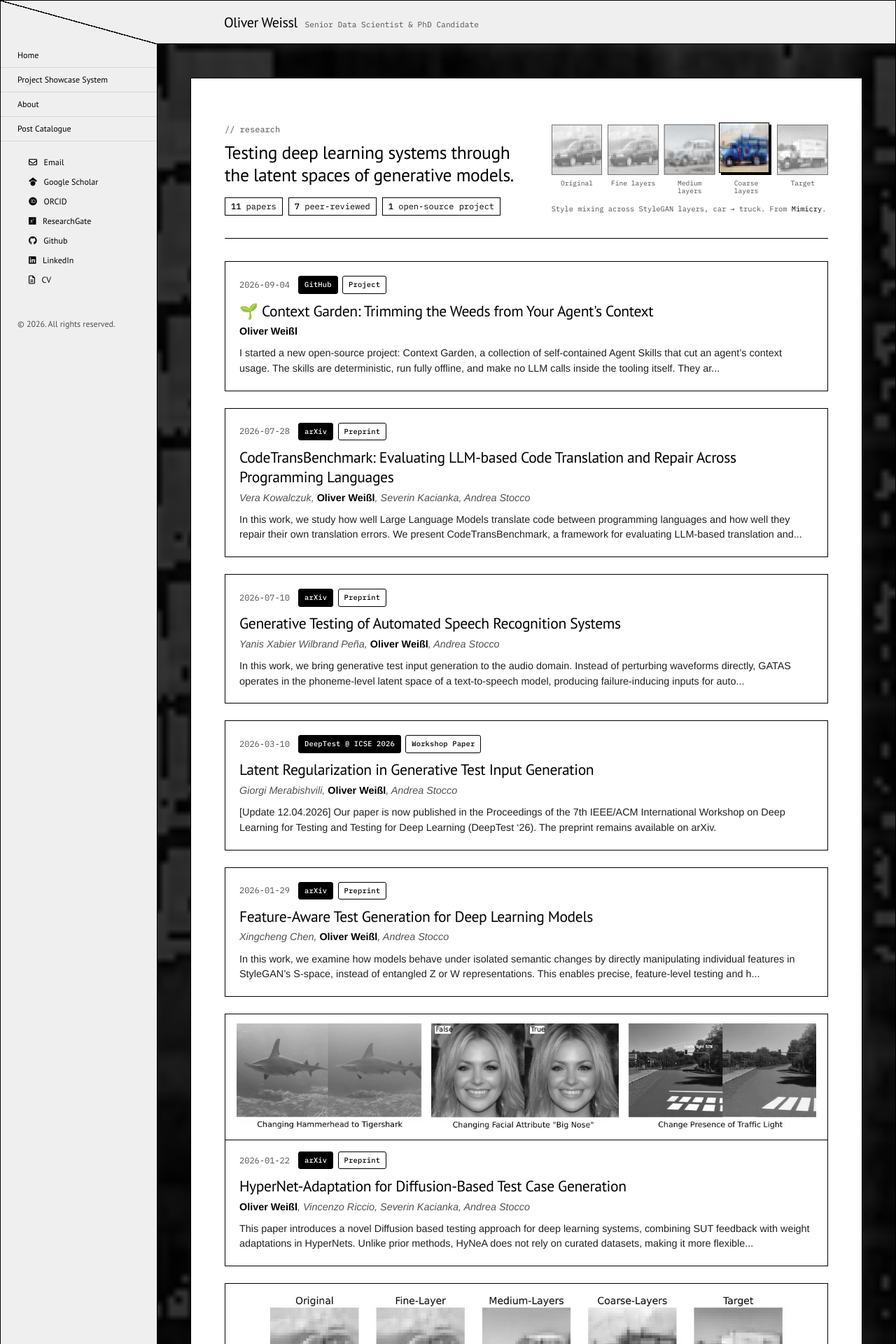
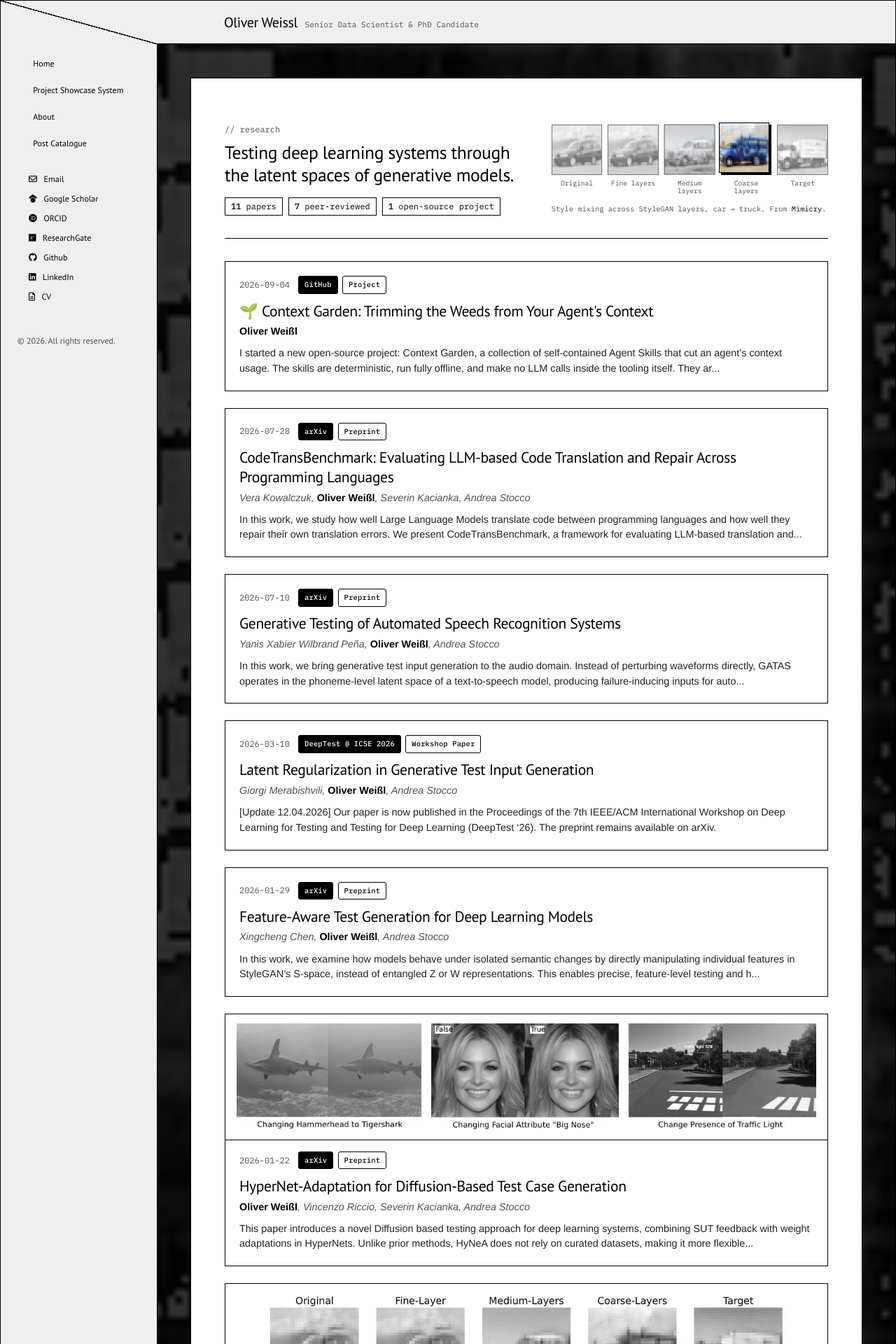
Before and after one commit to oliverweissl/oliverweissl.github.io, a Jekyll site: the page built from index.html, in a window 1280 px wide. Shown: the top 1920 px of the page at 70% size. Built offline with Jekyll 4.4.1, drawn with Linux system fonts in a browser that asks for light colours; nearby versions of some CDN libraries; the list of posts is cut into pages by our own code.

Commit message:
Sidebar nav: no dividers, 80% wide buttons
Co-Authored-By: Claude Opus 5.5 (1M context) <noreply@anthropic.com>

```diff
--- a/public/css/refresh.css
+++ b/public/css/refresh.css
@@ -659,7 +659,15 @@ body,
   .footer {
     z-index: 11;
   }
+  /* Nav buttons: no dividers, 80% wide, centred */
+  .sidebar-nav {
+    border-bottom: none;
+    padding-top: .75rem;
+  }
+  .sidebar-nav-item,
   .sidebar-nav-item:first-child {
+    width: 80%;
+    margin: 0 auto .25rem;
     border-top: none;
   }
 
```
